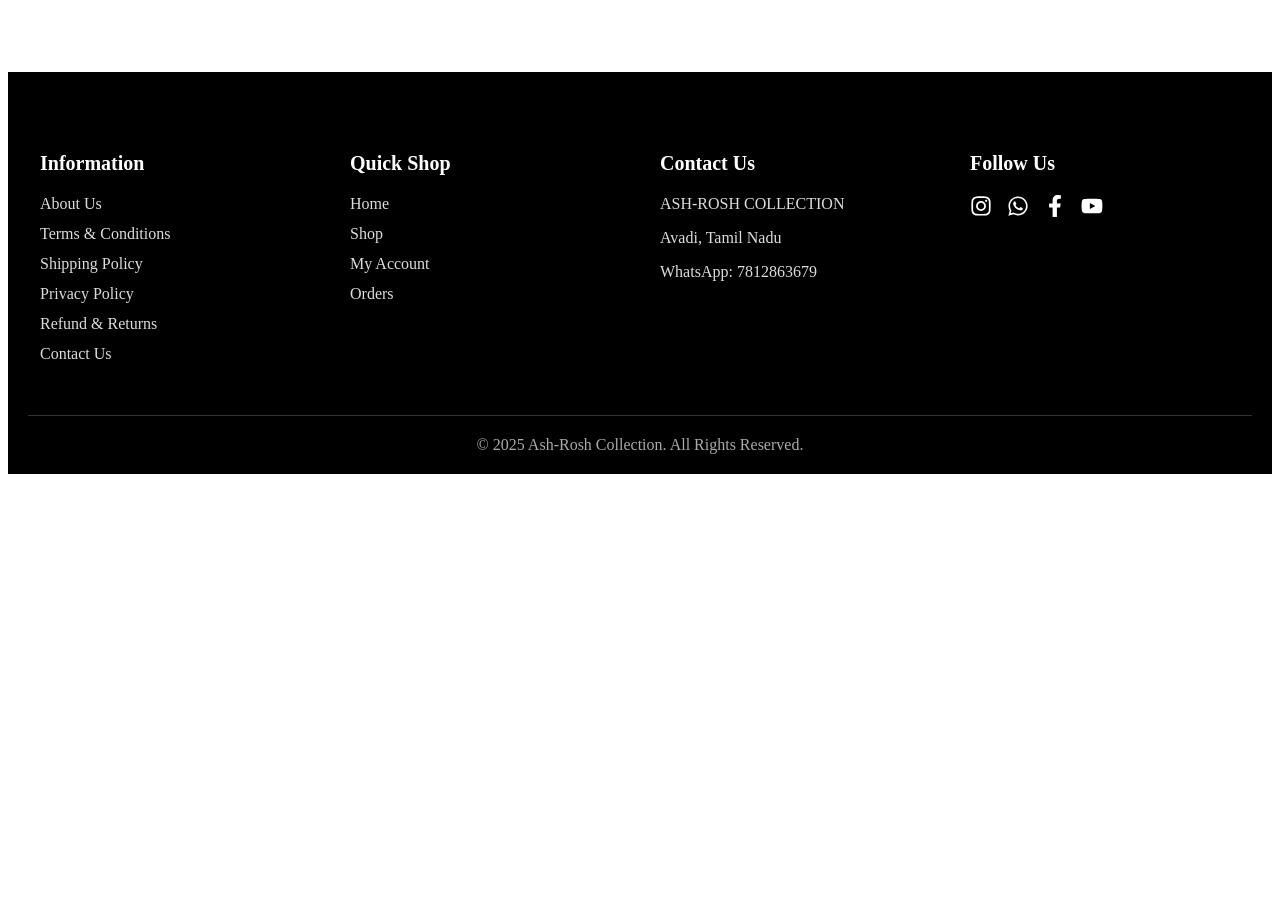
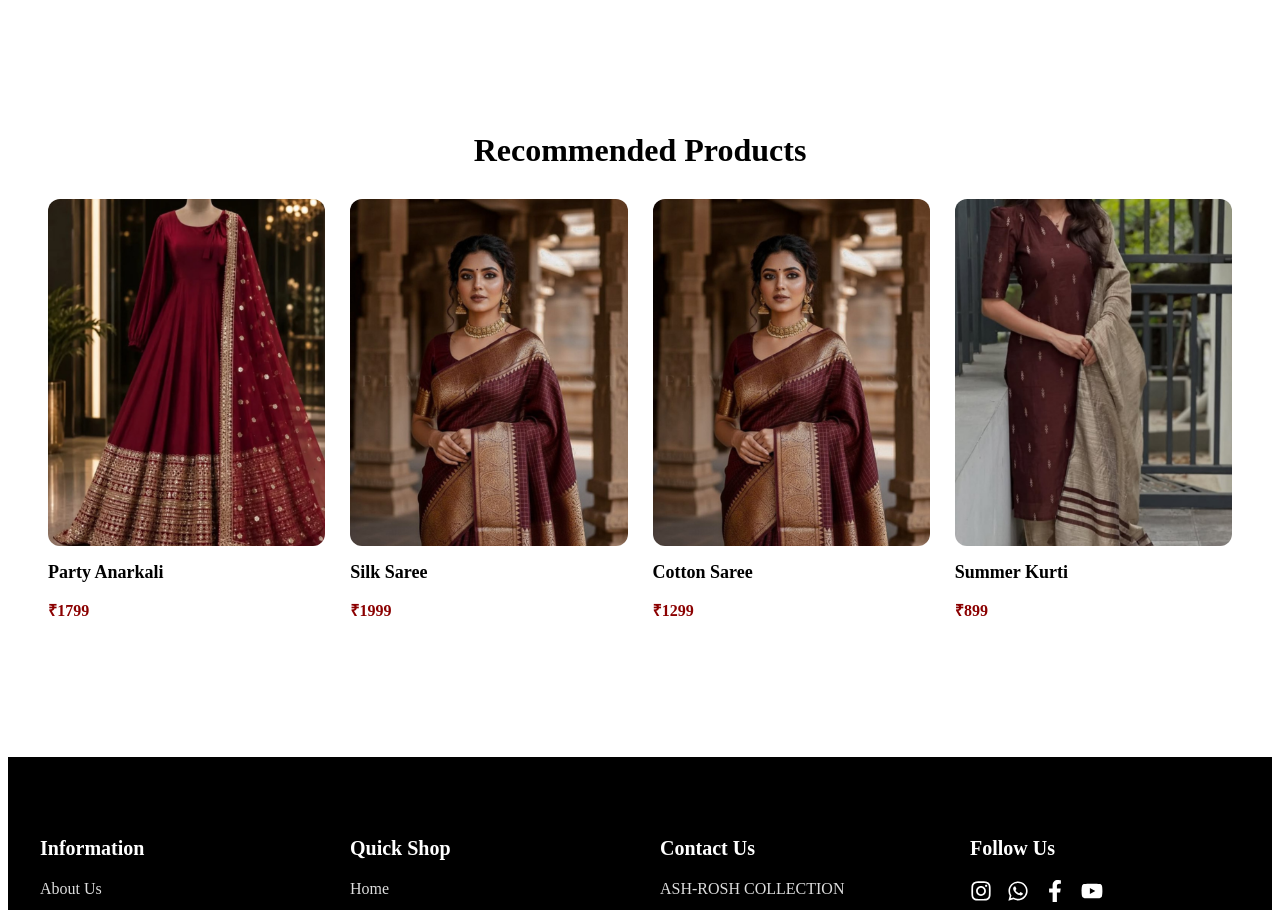
Before and after one commit to rose-arjun/rose-collection, a React (Vite) app: page /product/1 in a window 1280 px wide. Shown: the part 860-1770 px from the top of the page. Before the commit the page ends 1342 px from the top, so only its background shows below. Built offline with nearby package versions, Linux system fonts and the light colour scheme.

Commit message:
Add related products section with navigation and state reset

```diff
--- a/src/App.jsx
+++ b/src/App.jsx
@@ -21,6 +21,7 @@
       <Route path="/" element={<Home/>}/>
       <Route path="/category/:name" element={<CategoryPage />}/>
       <Route path="/product/:id" element={<ProductPage/>}/>
+
       <Route path="/cart" element={<CartPage/>} />
       <Route path="/checkout" element={<CheckoutPage/>}/>
       <Route path="/order-success" element={<OrderSuccessPage/>}></Route>
--- a/src/pages/ProductPage.jsx
+++ b/src/pages/ProductPage.jsx
@@ -1,11 +1,12 @@
-import { useParams } from "react-router-dom";
+import { useNavigate, useParams } from "react-router-dom";
 import { products } from "../data/products";
-import { useState, useContext } from "react";
+import { useEffect,useState, useContext } from "react";
 import "./productpage.css";
 import { CartContext } from "../context/CartContext";
 export default function ProductPage() {
 
     const { id } = useParams();
+    const navigate = useNavigate();
     const product = products.find(
         (item) => item.id === Number(id)
     );
@@ -15,7 +16,11 @@
     }
 
 
-    const relatedProducts=products.filter((item)=>item.id !==product.id).slice(0,4);
+    const relatedProducts = products
+        .filter((item) => item.id !== product.id)
+        .slice(0, 4);
+
+    // console.log(relatedProducts);
 
 
     const [quantity, setQuantity] = useState(1);
@@ -44,12 +49,25 @@
     };
 
 
+    useEffect(()=>{
+        setQuantity(1);
+        setSize("");
+        setOpenSection("");
+        window.scrollTo({
+            top:0,
+            behavior: "smooth",
+        });
+    },[id]);
+
+
 
 
 
 
 
     return (
+
+        <>
             <div className="product-page">
                 {/* Left side-product image */}
 
@@ -185,6 +203,43 @@
 
             </div>
 
+            <section className="related-products">
+                <h2>Recommended Products</h2>
+                <div className="related-grid">
+
+                    {
+                        relatedProducts.map((item) => (
+                            <div
+                                className="related-card"
+                                key={item.id}
+                                onClick={()=>
+                                navigate(`/product/${item.id}`)}
+                            >
+                                <img
+                                    src={item.image}
+                                    alt={item.name}
+                                    onClick={() => {
+                                        //console.log("clicked")
+                                        navigate(`/product/${item.id}`)
+                                    }}
+                                    style={{cursor:"pointer"}}
+
+                                />
+
+                                <h3>{item.name}</h3>
+                                <p>₹{item.price}</p>
+                            </div>
+                        ))
+                    }
+
+                </div>
+            </section>
+
+
+
+
+
+        </>
 
 
 
--- a/src/pages/productpage.css
+++ b/src/pages/productpage.css
@@ -182,3 +182,46 @@
     color: #666;
     line-height: 1.5;
 }
+
+.related-products{
+    max-width: 1200px;
+    margin: 60px auto;
+    padding: 0 40px 60px;
+}
+.related-products h2{
+    margin-bottom: 30px;
+    text-align: center;
+    font-size: 32px;
+}
+.related-grid{
+    display: grid;
+    grid-template-columns: repeat(4,1fr);
+    gap:25px;
+}
+.related-card{
+    cursor: pointer;
+    transition: .3s;
+}
+.related-card img{
+    width: 100%;
+    border-radius: 12px;
+}
+.related-card h3{
+    margin: 12px 0 6px;
+    font-size: 18px;
+}
+
+.related-card p{
+    color: #8b0000;
+    font-weight: 600;
+}
+
+.related-card:hover{
+    transform: translateY(-5px);
+}
+
+@media(max-width:768px){
+    .related-grid{
+        grid-template-columns: 1fr;
+    }
+}
```
Lines whose indentation alone changed are shown as unchanged.
